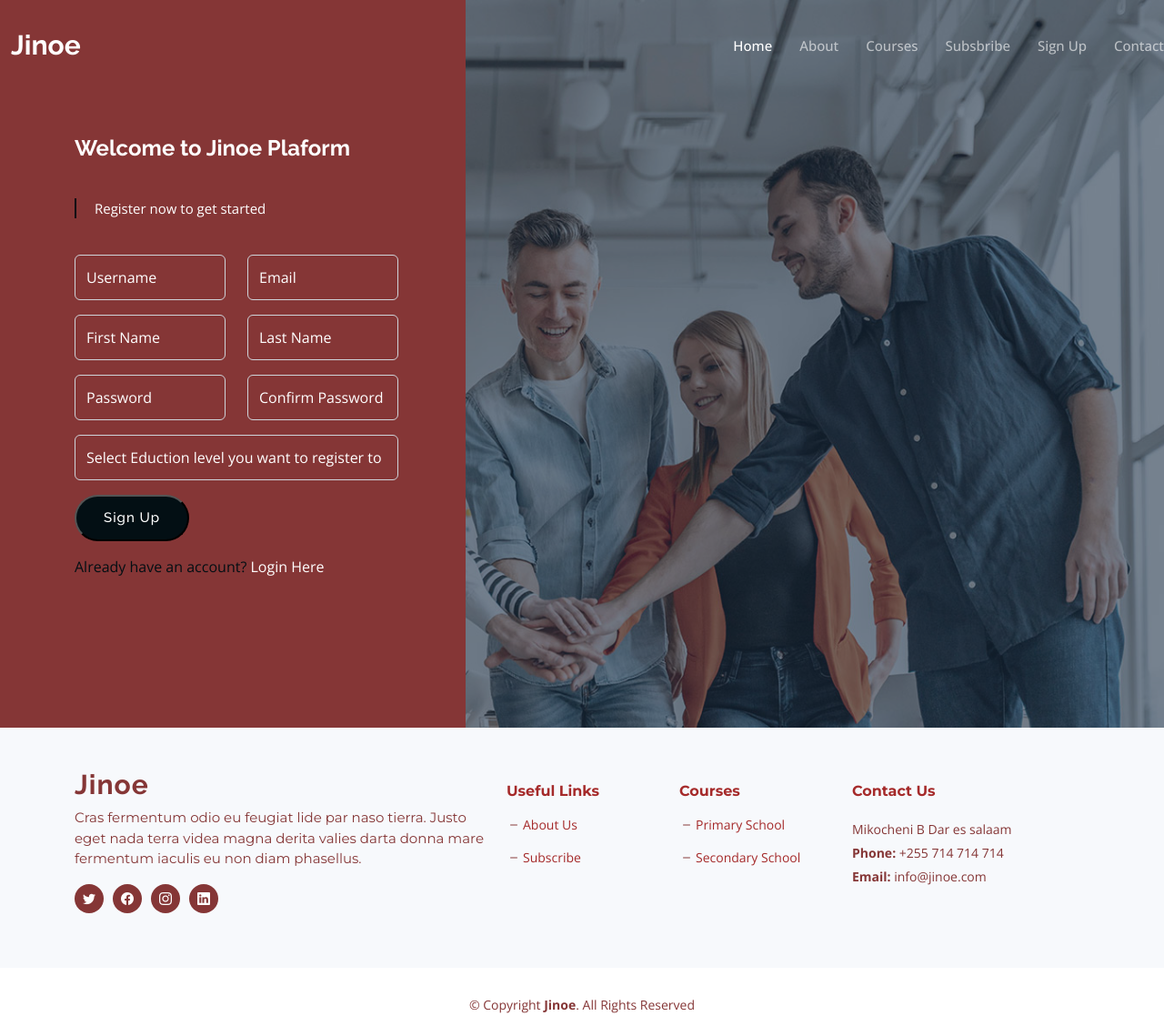
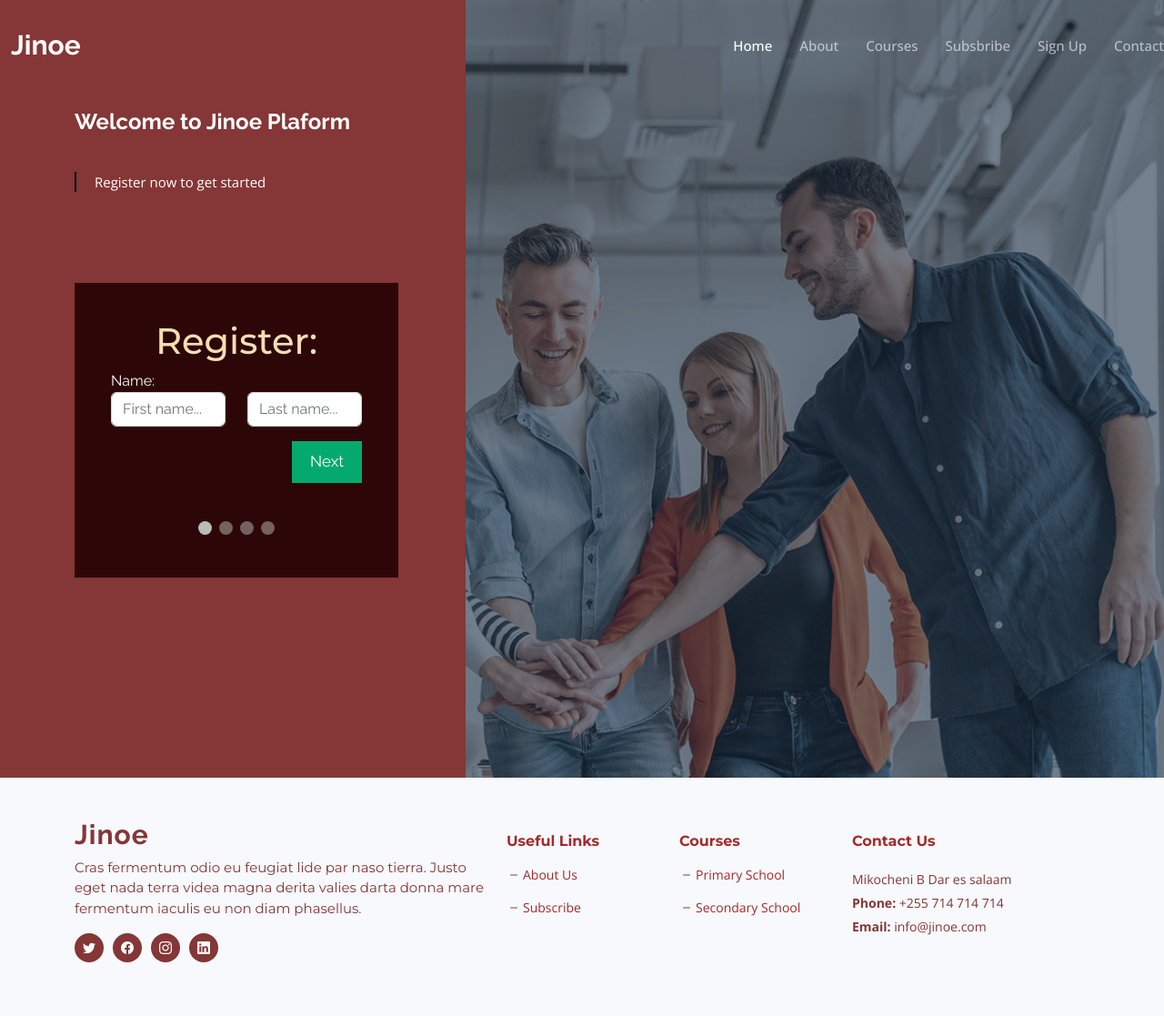
Before and after one commit to StarbelEnterprises/jinoe, a Django app: page /register/ in a window 1280 px wide. Shown: the top 1117 px of the page at 91% size. Run offline with Django 4.2, Linux system fonts and the light colour scheme; some libraries are stand-ins or nearby versions.

Commit message:
[feat] sign up wizard

```diff
--- a/authentication/views.py
+++ b/authentication/views.py
@@ -81,6 +81,7 @@
         return render(request, template_name='auth/register.html', context=context)
     def post(self, request, *args, **kwargs):
         post_data = request.POST
+        pp.pprint(post_data)
         username = post_data.get('username')
         first_name =post_data.get('firstname')
         last_name = post_data.get('lastname')
--- a/core/static/assets/js/auth/register.js
+++ b/core/static/assets/js/auth/register.js
@@ -8,7 +8,7 @@
 console.log('level', level)
 
 
-$('#signupform').on('submit', function(e) {
+$('#regForm').on('submit', function(e) {
     const registerData = {}
     const csrfToken = document.querySelector("[name=csrfmiddlewaretoken]").value;
     registerData['csrfmiddlewaretoken'] = csrfToken;
--- /dev/null
+++ b/core/static/assets/js/auth/register_wizard.js
@@ -0,0 +1,125 @@
+var currentTab = 0; // Current tab is set to be the first tab (0)
+showTab(currentTab); // Display the current tab
+
+function showTab(n) {
+  // This function will display the specified tab of the form...
+  var x = document.getElementsByClassName("tab");
+  x[n].style.display = "block";
+  //... and fix the Previous/Next buttons:
+  if (n == 0) {
+    document.getElementById("prevBtn").style.display = "none";
+  } else {
+    document.getElementById("prevBtn").style.display = "inline";
+  }
+//   set the submit type to the button
+  if (n == (x.length)) {
+    document.getElementById("nextBtn").setAttribute('type','submit')
+  }
+  if (n == (x.length - 1)) {
+    document.getElementById("nextBtn").innerHTML = "Submit";
+    // document.getElementById("nextBtn").setAttribute('type','submit')
+  } else {
+    document.getElementById("nextBtn").innerHTML = "Next";
+    console.log(n)
+    if (n === 1) {
+        console.log(' can submit form 1 containing')
+        const myname1=document.getElementById('firstname').value
+        const myname2= document.getElementById('lastname').value
+        console.log(myname1, myname2)
+    }
+    if (n === 2){
+        const email=document.getElementById('email').value
+        const phone= document.getElementById('phone').value
+        console.log(email, phone)
+    }
+  }
+  //... and run a function that will display the correct step indicator:
+  fixStepIndicator(n)
+}
+
+function nextPrev(n) {
+  // This function will figure out which tab to display
+  var x = document.getElementsByClassName("tab");
+  // Exit the function if any field in the current tab is invalid:
+  if (n == 1 && !validateForm()) return false;
+  // Hide the current tab:
+  x[currentTab].style.display = "none";
+  // Increase or decrease the current tab by 1:
+  currentTab = currentTab + n;
+  // if you have reached the end of the form...
+  if (currentTab >= x.length) {
+    // ... the form gets submitted:
+    document.getElementById("regForm").addEventListener('submit' , (event)=> {
+        event.preventDefault();
+        console.log('prent form data')
+    })
+     console.log(' form data here')
+     var serializedData = $('#regForm').serialize();
+    //  const jsonData = JSON.parse(serializedData)
+     console.log(serializedData )
+     var formEl = document.forms.regForm;
+     var formData = new FormData(formEl);
+     var name = formData.get('firstname');
+
+    console.log(formData)
+
+
+    console.log(name)
+    ajaxCall(serializedData);
+
+    return false;
+  }
+  // Otherwise, display the correct tab:
+  showTab(currentTab);
+}
+
+ajaxCall = (data) => {
+    $.ajax({
+        type : "post",
+        url: window.location.href,
+        data: data,
+        success: function(data){
+          console.log('submited after 2 sec');
+          console.log(data.msg)
+          const messages = document.getElementById('message')
+          messages.style.display='block'
+        },
+        failure: function(error) {
+            console.log(error)
+        }
+    })
+}
+
+
+
+function validateForm() {
+  // This function deals with validation of the form fields
+  var x, y, i, valid = true;
+  x = document.getElementsByClassName("tab");
+  y = x[currentTab].getElementsByTagName("input");
+  // A loop that checks every input field in the current tab:
+  for (i = 0; i < y.length; i++) {
+    // If a field is empty...
+    if (y[i].value == "") {
+      // add an "invalid" class to the field:
+      y[i].className += " invalid";
+      // and set the current valid status to false
+      valid = false;
+    }
+  }
+  // If the valid status is true, mark the step as finished and valid:
+  if (valid) {
+    document.getElementsByClassName("step")[currentTab].className += " finish";
+  }
+  return valid; // return the valid status
+}
+
+function fixStepIndicator(n) {
+  // This function removes the "active" class of all steps...
+  var i, x = document.getElementsByClassName("step");
+  for (i = 0; i < x.length; i++) {
+    x[i].className = x[i].className.replace(" active", "");
+  }
+  //... and adds the "active" class on the current step:
+  x[n].className += " active";
+}
--- a/jinoe/settings.py
+++ b/jinoe/settings.py
@@ -24,7 +24,7 @@
 SECRET_KEY = 'django-insecure-izsdtv)e5o#nn)%*o*n$8j1gxby0p)^p)tvly#c$fl52sf0^vm'
 
 # SECURITY WARNING: don't run with debug turned on in production!
-DEBUG = False
+DEBUG = True
 
 ALLOWED_HOSTS = ['*']
 
--- a/templates/auth/register.html
+++ b/templates/auth/register.html
@@ -1,6 +1,80 @@
 {% extends 'base.html' %}
 {% load static %}
 {% block contents %}
+<style>
+
+#regForm {
+  background-color: #2d0707;
+  margin: 100px auto;
+  font-family: Raleway;
+  padding: 40px;
+  width: 100%;
+  min-width: 300px;
+}
+
+h1 {
+  text-align: center;
+  color: wheat;
+}
+
+input {
+  padding: 10px;
+  width: 100%;
+  font-size: 17px;
+  font-family: Raleway;
+  border: 1px solid #aaaaaa;
+}
+
+/* Mark input boxes that gets an error on validation: */
+input.invalid {
+  background-color: #ffdddd;
+}
+
+/* Hide all steps by default: */
+.tab {
+  display: none;
+  color: white;
+}
+
+button {
+  background-color: #04AA6D;
+  color: #ffffff;
+  border: none;
+  padding: 10px 20px;
+  font-size: 17px;
+  font-family: Raleway;
+  cursor: pointer;
+}
+
+button:hover {
+  opacity: 0.8;
+}
+
+#prevBtn {
+  background-color: #bbbbbb;
+}
+
+/* Make circles that indicate the steps of the form: */
+.step {
+  height: 15px;
+  width: 15px;
+  margin: 0 2px;
+  background-color: #bbbbbb;
+  border: none;
+  border-radius: 50%;
+  display: inline-block;
+  opacity: 0.5;
+}
+
+.step.active {
+  opacity: 1;
+}
+
+/* Mark the steps that are finished and valid: */
+.step.finish {
+  background-color: #04AA6D;
+}
+</style>
   <!-- ======= Hero Section ======= -->
   <section id="hero" class="hero d-flex align-items-center" >
     <div class="container">
@@ -11,8 +85,54 @@
             <p>Register now to get started</p>
           </blockquote>
           <div class="d-block" data-aos="fade-up" data-aos-delay="200">
-              <form action="" id="signupform" class="login-form" method="POST">
+            <form id="regForm" method="POST">
+              <h1>Register:</h1>
               {%csrf_token%}
+              <!-- One "tab" for each step in the form: -->
+              <div class="tab">Name:
+                <div class="row">
+                  <div class="col-md-6">
+                    <p><input class="form-control mb-3" placeholder="First name..." oninput="this.className = ''"  name="firstname" id="firstname"></p>
+                  </div>
+                  <div class="col-md-6">
+                    <p><input  class="form-control mb-3" placeholder="Last name..." oninput="this.className = ''" name="lastname"  id="lastname"></p>
+                  </div>
+                </div>
+
+                <!-- <p><input  class="form-control mb-3" placeholder="Last name..." oninput="this.className = ''" name="lname"  id="lname"></p>
+                <p><input placeholder="Username..." oninput="this.className = ''" name="username"></p> -->
+
+              </div>
+              <div class="tab">Contact Info:
+                <p><input placeholder="E-mail..." oninput="this.className = ''" name="email" id="email"></p>
+                <p><input placeholder="Phone..." oninput="this.className = ''" name="phone" id="phone"></p>
+              </div>
+              <div class="tab">Birthday:
+                <p><input placeholder="dd" oninput="this.className = ''" name="dd"></p>
+                <p><input placeholder="mm" oninput="this.className = ''" name="nn"></p>
+                <p><input placeholder="yyyy" oninput="this.className = ''" name="yyyy"></p>
+              </div>
+              <div class="tab">Login Info:
+                <p><input placeholder="Username..." oninput="this.className = ''" name="username"></p>
+                <p><input placeholder="Password..." oninput="this.className = ''" name="password" type="password"></p>
+              </div>
+              <div style="overflow:auto;">
+                <div style="float:right;">
+                  <button type="button" id="prevBtn" onclick="nextPrev(-1)">Previous</button>
+                  <button type="button" id="nextBtn" onclick="nextPrev(1)">Next</button>
+                </div>
+              </div>
+              <!-- Circles which indicates the steps of the form: -->
+              <div style="text-align:center;margin-top:40px;">
+                <span class="step"></span>
+                <span class="step"></span>
+                <span class="step"></span>
+                <span class="step"></span>
+              </div>
+            </form>
+              <!-- <form action="" id="regForm" class="login-form" method="POST">
+                {%csrf_token%}
+                <div class="tab">:
                   <div class="row">
                     <div class="col-md-6">
                         <input type="text" class="form-control mb-3" name="username" id="username" placeholder="Username">
@@ -40,16 +160,44 @@
                           {%endfor%}
                         </select>
                     </div>
-                    </div>
-
                    <button type="submit" class="btn-get-started">Sign Up</button>
                     <div id ="message" class="alert alert-secondary" role="alert">
                      Your account has been created successifully<a href="{% url 'login' %}" class="alert-link"> click here to login</a>
                     </div>
-              </form>
-              <div class="d-block login-links" data-aos="fade-up" data-aos-delay="200">
+                  </div>
+                </div>
+
+                <div class="tab">Contact Info:
+                  <p><input placeholder="E-mail..." oninput="this.className = ''" name="email"></p>
+                  <p><input placeholder="Phone..." oninput="this.className = ''" name="phone"></p>
+                </div>
+                <div class="tab">Birthday:
+                  <p><input placeholder="dd" oninput="this.className = ''" name="dd"></p>
+                  <p><input placeholder="mm" oninput="this.className = ''" name="nn"></p>
+                  <p><input placeholder="yyyy" oninput="this.className = ''" name="yyyy"></p>
+                </div>
+                <div class="tab">Login Info:
+                  <p><input placeholder="Username..." oninput="this.className = ''" name="uname"></p>
+                  <p><input placeholder="Password..." oninput="this.className = ''" name="pword" type="password"></p>
+                </div>
+                <div style="overflow:auto;">
+                  <div style="float:right;">
+                    <button type="button" id="prevBtn" onclick="nextPrev(-1)">Previous</button>
+                    <button type="button" id="nextBtn" onclick="nextPrev(1)">Next</button>
+                  </div>
+                </div>
+               Circles which indicates the steps of the form:
+                <div style="text-align:center;margin-top:40px;">
+                  <span class="step"></span>
+                  <span class="step"></span>
+                  <span class="step"></span>
+                  <span class="step"></span>
+                </div>
+              </form> -->
+              <!-- <div class="d-block login-links" data-aos="fade-up" data-aos-delay="200">
                 <p class="mt-3" >Already have an account? <a class="text-white" href="{% url 'login' %}">Login Here</a></p>
-              </div>
+              </div> -->
+
           </div>
 
         </div>
@@ -61,8 +209,7 @@
   </main>
   <!-- End #main -->
   <script src="https://ajax.googleapis.com/ajax/libs/jquery/3.2.1/jquery.min.js"></script>
-  <script src="{% static 'assets/js/auth/register.js' %}">
-
-  </script>
+  <!-- <script src="{% static 'assets/js/auth/register.js' %}"></script> -->
+  <script src="{% static 'assets/js/auth/register_wizard.js' %}"></script>
 
 {% endblock contents %}
```
Lines whose indentation alone changed are shown as unchanged.
